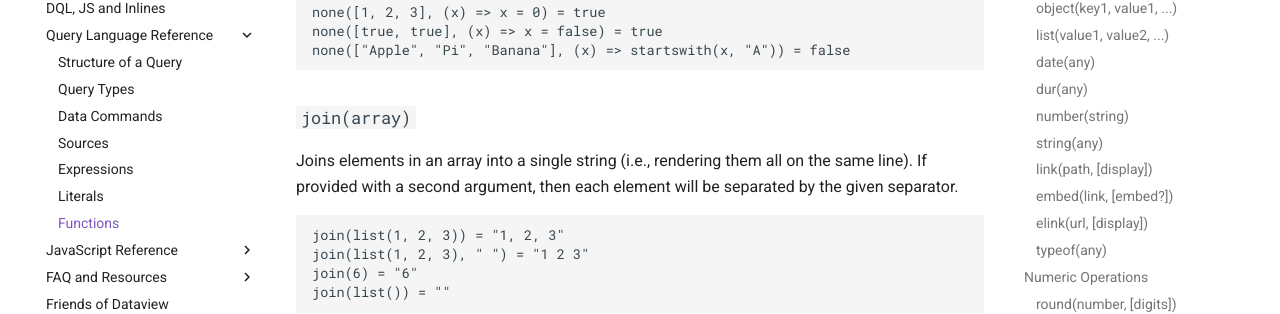
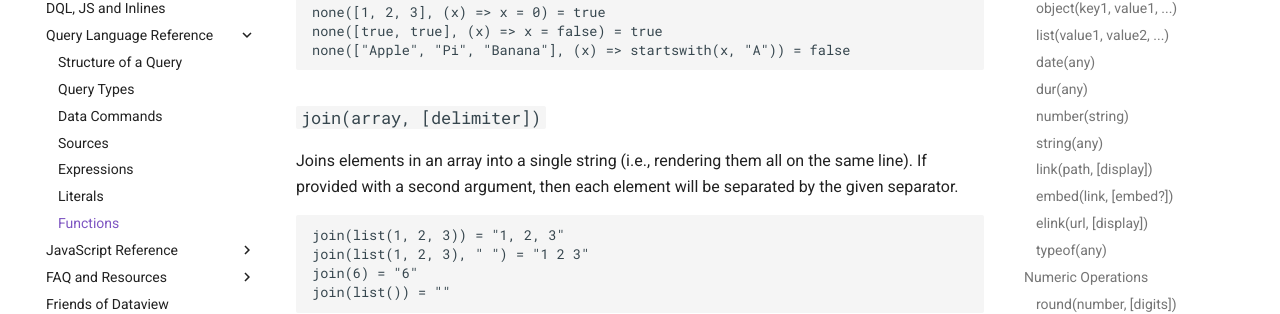
Before and after one commit to blacksmithgu/obsidian-dataview, an MkDocs documentation site: the page built from docs/docs/reference/functions.md, in a window 1280 px wide and 900 px high, scrolled down 8705 px. Shown: the part 154-468 px from the top of the window. Built offline with MkDocs 1.6.1 and Material for MkDocs 9.7.7, drawn with Linux system fonts in a browser that asks for light colours; comment, search, counter and statistics services are not loaded.

Commit message:
Fix join

````diff
--- a/docs/docs/reference/functions.md
+++ b/docs/docs/reference/functions.md
@@ -422,7 +422,7 @@ none([true, true], (x) => x = false) = true
 none(["Apple", "Pi", "Banana"], (x) => startswith(x, "A")) = false
 ```
 
-### `join(array)`
+### `join(array, [delimiter])`
 
 Joins elements in an array into a single string (i.e., rendering them all on the same line). If provided with a second
 argument, then each element will be separated by the given separator.
````
